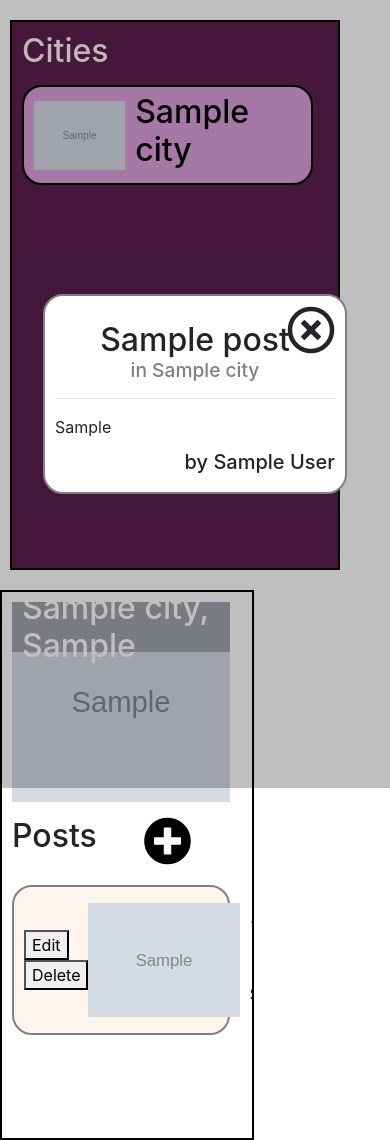
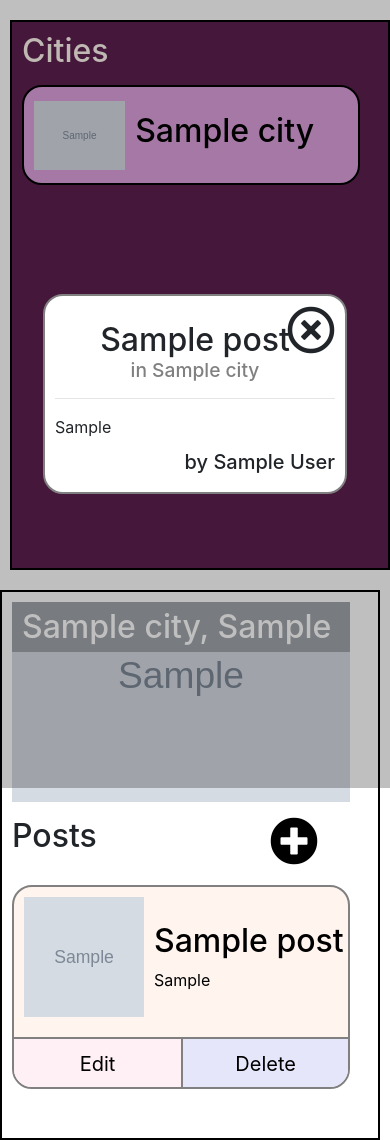
Before and after one commit to davisstacked/Wayfayer, a Django app: page /cities/1/1/ in a window 390 px wide. Shown: the part 56-1196 px from the top of the page. Run offline with Django 3.2, Linux system fonts and the light colour scheme; tables that the repository leaves empty hold one stand-in row (values such as "Sample post"); grey boxes marked "Sample" are stand-in pictures; parts of the project's set-up code (start-up, migrations or seed data) failed here and were passed over; some libraries are stand-ins or nearby versions.

Commit message:
Responsive design for posts and buttons

```diff
--- a/main_app/static/css/style.css
+++ b/main_app/static/css/style.css
@@ -177,8 +177,7 @@ h6 {
     font-size: 9px;
 }
 
-.citybox img,
-.postbox img {
+.citybox img {
     height: 90%;
 }
 
@@ -245,6 +244,9 @@ h6 {
     color: #5a1f4f;
 }
 
+.posttext {
+    width: calc(100% - 90px);
+}
 
 .citybox h2,
 .posttext {
@@ -301,7 +303,7 @@ h6 {
 }
 
 .postbox {
-    height: 150px;
+    min-height: 150px;
     width: 95%;
     background-color: seashell;
     border-radius: 20px;
@@ -310,6 +312,40 @@ h6 {
     padding: 10px;
     border: 2px solid grey;
     margin: 10px 0px;
+    position: relative;
+    overflow: hidden;
+}
+.postbox img {
+    height: 120px;
+    width: 120px;
+    object-fit: cover;
+}
+
+/* Edit / Delete Button */
+.ed-del-buttons {
+    position: absolute;
+    right: 0;
+    height: 100%;
+}
+#ed-btn,
+#delete-btn {
+    border: none;
+    height: 50%;
+    width: 80px;
+    display: block;
+    border-left: 2px solid gray;
+    font-size: 20px;
+}
+#ed-btn:hover,
+#delete-btn:hover {
+    text-decoration: underline;
+}
+#ed-btn {
+    background: #fff0f5;
+}
+#delete-btn {
+    background: #e6e6fa;
+    border-top: 2px solid gray;
 }
 
 /* delete modal */
@@ -367,3 +403,47 @@ h6 {
 .links a {
     margin: 10px;
 }
+
+@media only screen and (max-width: 600px) {
+    .cities,
+    .posts {
+        width: 100%;
+    }
+    .image-display {
+        width: 100%;
+        height: 120px;
+        display: flex;
+        justify-content: center;
+    }
+    .profile {
+        flex-wrap: wrap;
+        height: 250px;
+    }
+    .postbox img {
+        margin-bottom: 60px;
+    }
+    .posttext {
+        width: 100%;
+        margin-bottom: 60px;
+    }
+    .ed-del-buttons {
+        right: none;
+        bottom: 0;
+        display: flex;
+        height: 50px;
+        width: 100%;
+        border-top: 2px solid gray;
+    }
+    .ed-del-buttons a {
+        width: 50%;
+    }
+    #ed-btn,
+    #delete-btn {
+        height: 50px;
+        width: 100%;
+        border: none;
+    }
+    #delete-btn {
+        border-left: 2px solid gray;
+    }
+}
--- a/main_app/templates/show_city.html
+++ b/main_app/templates/show_city.html
@@ -79,16 +79,6 @@ City View
     </div>
     {% for post in posts %}
     <div class="postbox">
-      {% if user.is_authenticated and post.user == user %}
-        <div class="ed-del-buttons">
-          <a href="{% url 'editpost' chosen_city.id post.id %}">
-            <button>Edit</button>
-          </a>
-          <a >
-            <button id="delete-btn" data-cityid={{chosen_city.id}} data-postid={{post.id}}>Delete</button>
-          </a>
-        </div>
-      {% endif %}
       <img src="{{ post.user.profile.image.url }}" alt="post name">
       <a href="{% url 'city_post' chosen_city.id post.id %}">
         <div class="posttext">
@@ -96,6 +86,16 @@ City View
           <p>{{ post.blurb|truncatechars:200 }}</p>
         </div>
       </a>
+      {% if user.is_authenticated and post.user == user %}
+        <div class="ed-del-buttons">
+          <a href="{% url 'editpost' chosen_city.id post.id %}">
+            <button id="ed-btn">Edit</button>
+          </a>
+          <a >
+            <button id="delete-btn" data-cityid={{chosen_city.id}} data-postid={{post.id}}>Delete</button>
+          </a>
+        </div>
+      {% endif %}
     </div>
     {% endfor %}
    </section>
```
